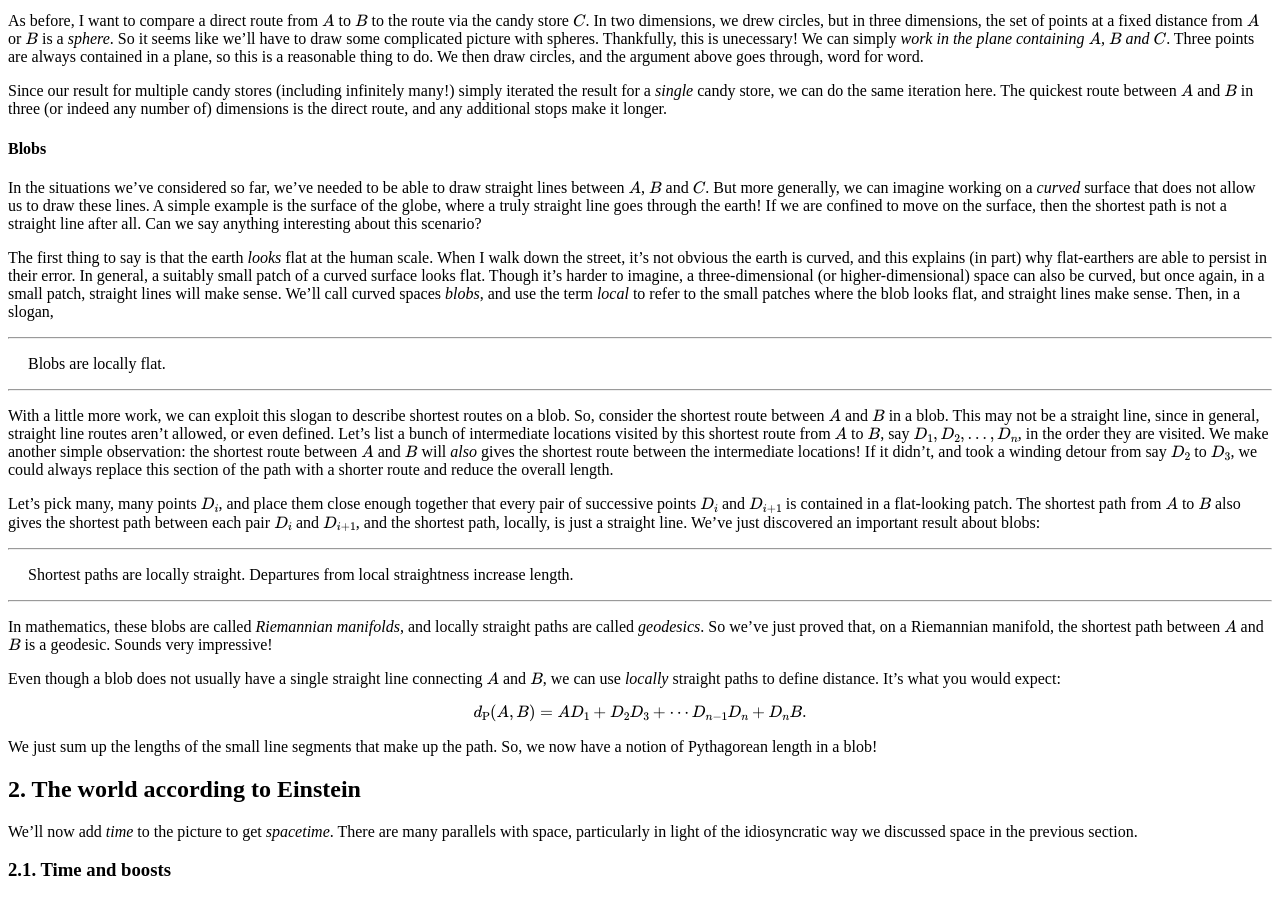
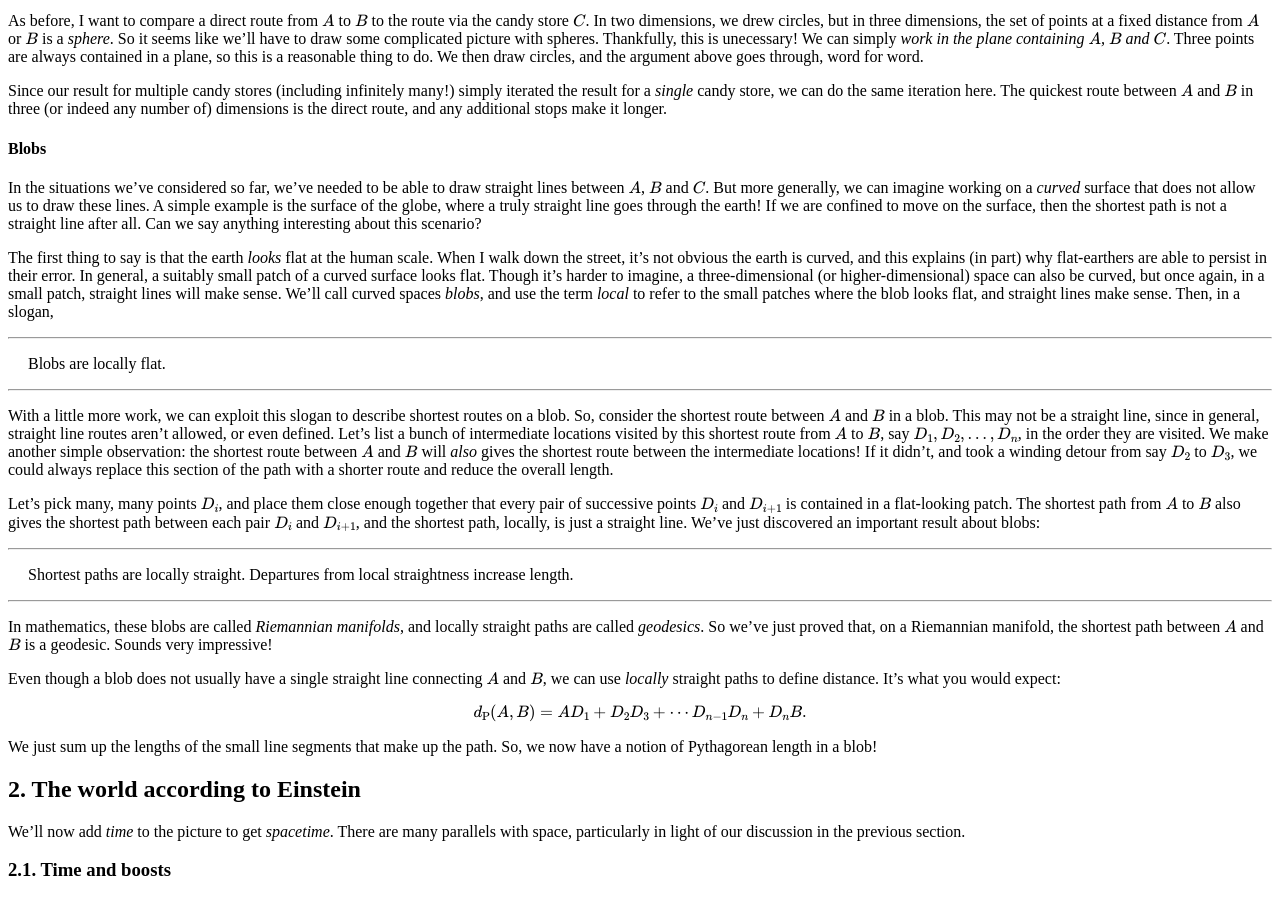
Before and after one commit to hapax/hapax.github.io, a Jekyll site: the page built from assets/maximal.md, in a window 1280 px wide and 900 px high, scrolled down 2597 px. Built offline with Jekyll 4.4.1, drawn with Linux system fonts in a browser that asks for light colours; our own code applies the rules of GitHub Pages for plain Markdown files; formulas are drawn with MathJax 3; a script that is not in the unit is left out.

Commit message:
Update maximal.md

```diff
--- a/assets/maximal.md
+++ b/assets/maximal.md
@@ -332,7 +332,6 @@ So, we now have a notion of Pythagorean length in a blob!
 ## 2. The world according to Einstein <a id="sec-2" name="sec-2"></a>
 
 We'll now add *time* to the picture to get *spacetime*.
-There are many parallels with space, particularly in light of the
-idiosyncratic way we discussed space in the previous section.
+There are many parallels with space, particularly in light of our discussion in the previous section.
 
 ### 2.1. Time and boosts <a id="sec-2-1" name="sec-2-1"></a>
```
